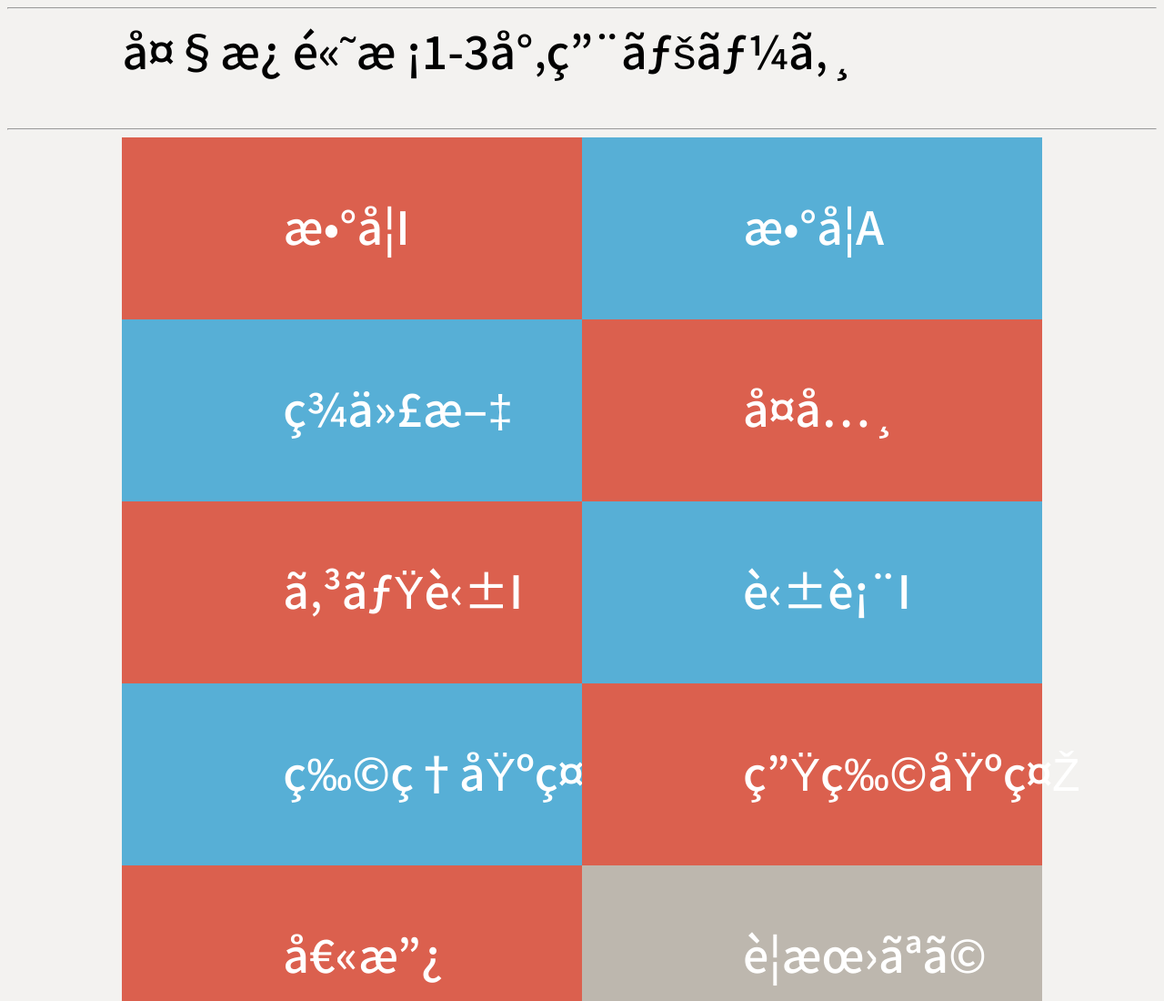
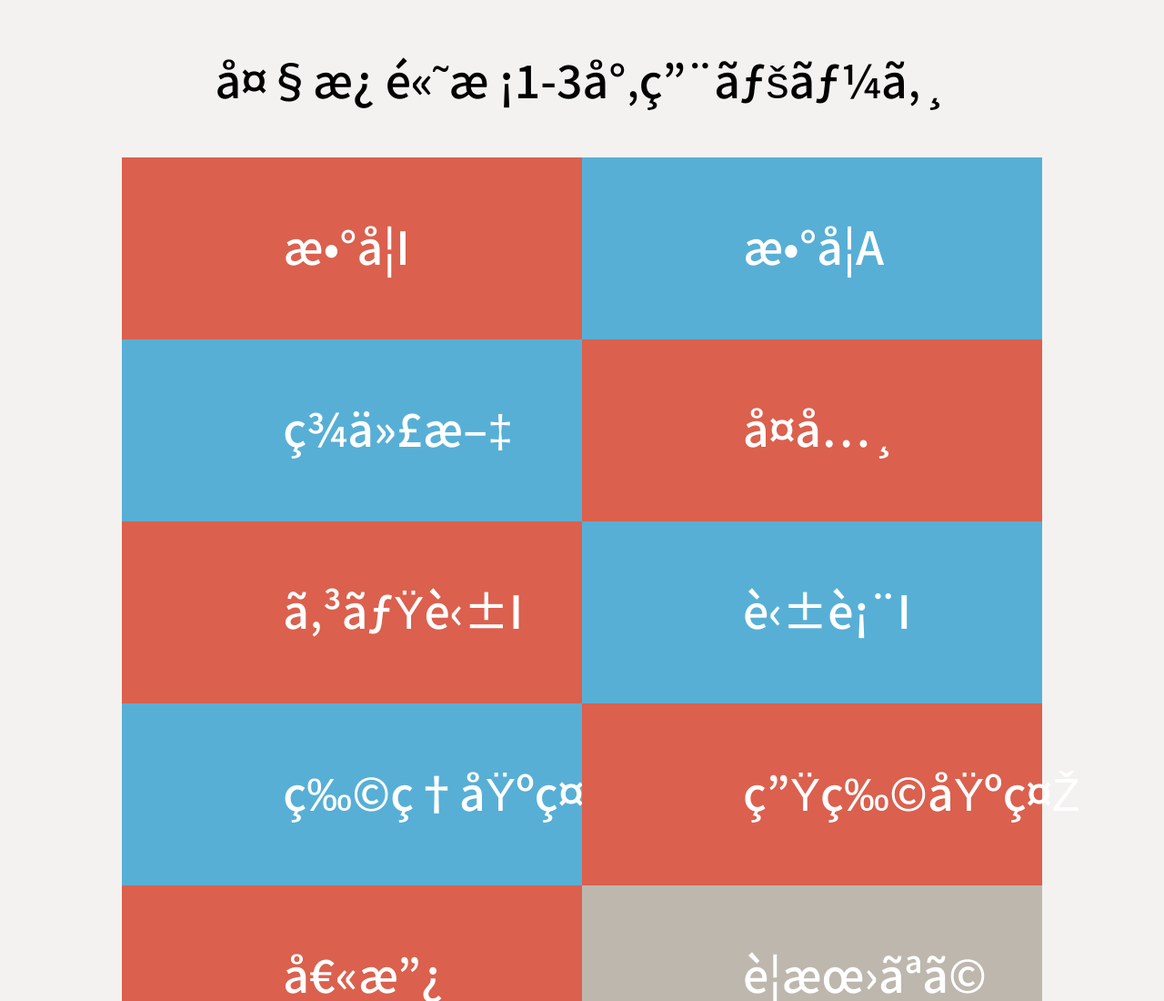
Before and after one commit to loi6193/ohori, a plain HTML site: page index.html in a window 1280 px wide. Shown: the top 1100 px of the page at 91% size. Drawn offline with Linux system fonts and the light colour scheme.

Commit message:
Update index.html

```diff
--- a/index.html
+++ b/index.html
@@ -3,17 +3,15 @@
 <head>
     <meta charset="UTF-8, user-scalable=no, width=device-width, initial-scale=1, minimum-scale=1, maximum-scale=1">
     <title>大濠高校1年3組専用ホームページ</title>
-    <link rel="stylesheet" href="home.css">
+    <link rel="stylesheet" href="home.css" media="screen">
     <link rel="preconnect" href="https://fonts.googleapis.com">
     <link rel="preconnect" href="https://fonts.gstatic.com" crossorigin>
     <link href="https://fonts.googleapis.com/css2?family=Noto+Sans+JP:wght@500&display=swap" rel="stylesheet">
 </head>
 <body>
-    <hr id="a1">
     <div class="titlebox">
-        <a id="title">大濠高校1-3専用ページ</a>
+        <p id="title">大濠高校1-3専用ページ</p>
     </div>
-    <hr id="z1">
 
     <div class="box1">
         <input id="bt1" type="button" onclick="location.href='###'">
```
